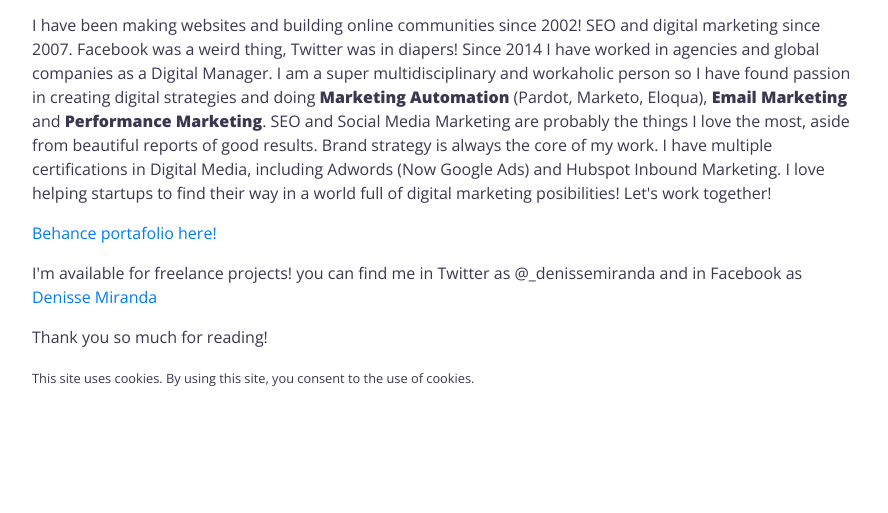
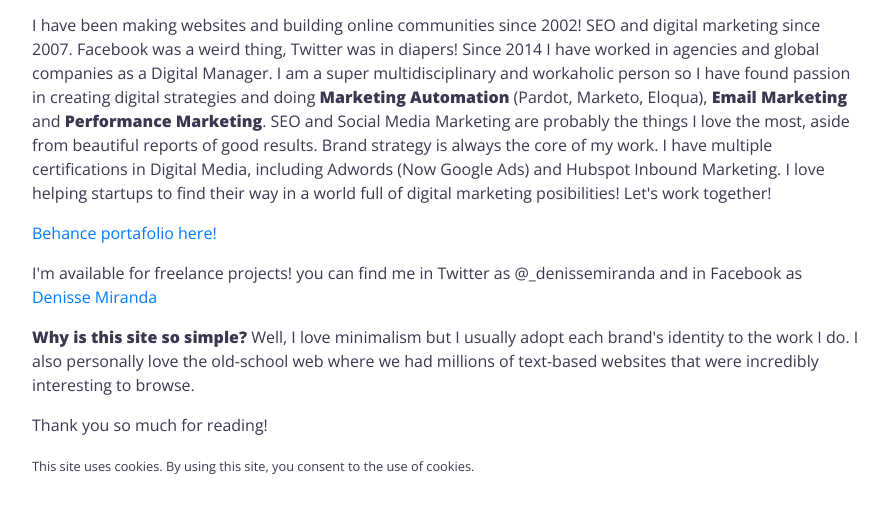
Before and after one commit to denissemiranda/denissemiranda.github.io, a website built with Parcel: page index.html in a window 1280 px wide. Shown: the part 215-728 px from the top of the page, without its empty margins (192-1080 px from the left). Built offline with nearby package versions, Linux system fonts and the light colour scheme.

Commit message:
Update index.html

```diff
--- a/index.html
+++ b/index.html
@@ -34,7 +34,7 @@
   <p>I have been making websites and building online communities since 2002! SEO and digital marketing since 2007. Facebook was a weird thing, Twitter was in diapers! Since 2014 I have worked in agencies and global companies as a Digital Manager. I am a super multidisciplinary and workaholic person so I have found passion in creating digital strategies and doing <b>Marketing Automation</b> (Pardot, Marketo, Eloqua), <b>Email Marketing</b> and <b>Performance Marketing</b>. SEO and Social Media Marketing are probably the things I love the most, aside from beautiful reports of good results. Brand strategy is always the core of my work. I have multiple certifications in Digital Media, including Adwords (Now Google Ads) and Hubspot Inbound Marketing. I love helping startups to find their way in a world full of digital marketing posibilities! Let's work together! </p>
   <p><a href="https://www.behance.net/denissemiranda">Behance portafolio here!</a></p>
   <p>I'm available for freelance projects! you can find me in Twitter as @_denissemiranda and in Facebook as <a href="https://www.facebook.com/denissemiranda.marketing">Denisse Miranda</a></p>
-
+  <p><b>Why is this site so simple?</b> Well, I love minimalism but I usually adopt each brand's identity to the work I do. I also personally love the old-school web where we had millions of text-based websites that were incredibly interesting to browse.</p>
 <!---
 <div class="container mt-5 mb-5">
   <div class="row">
```
